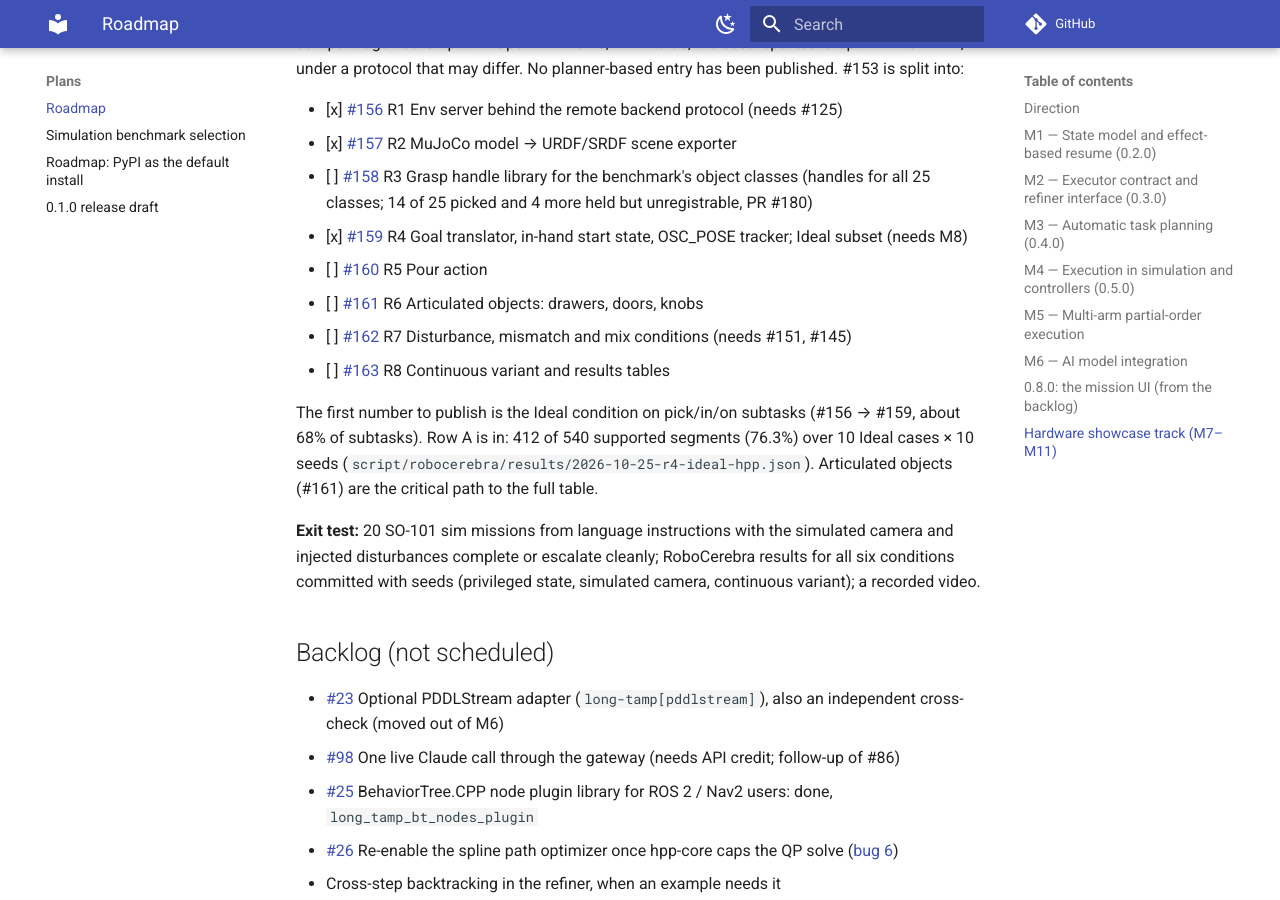
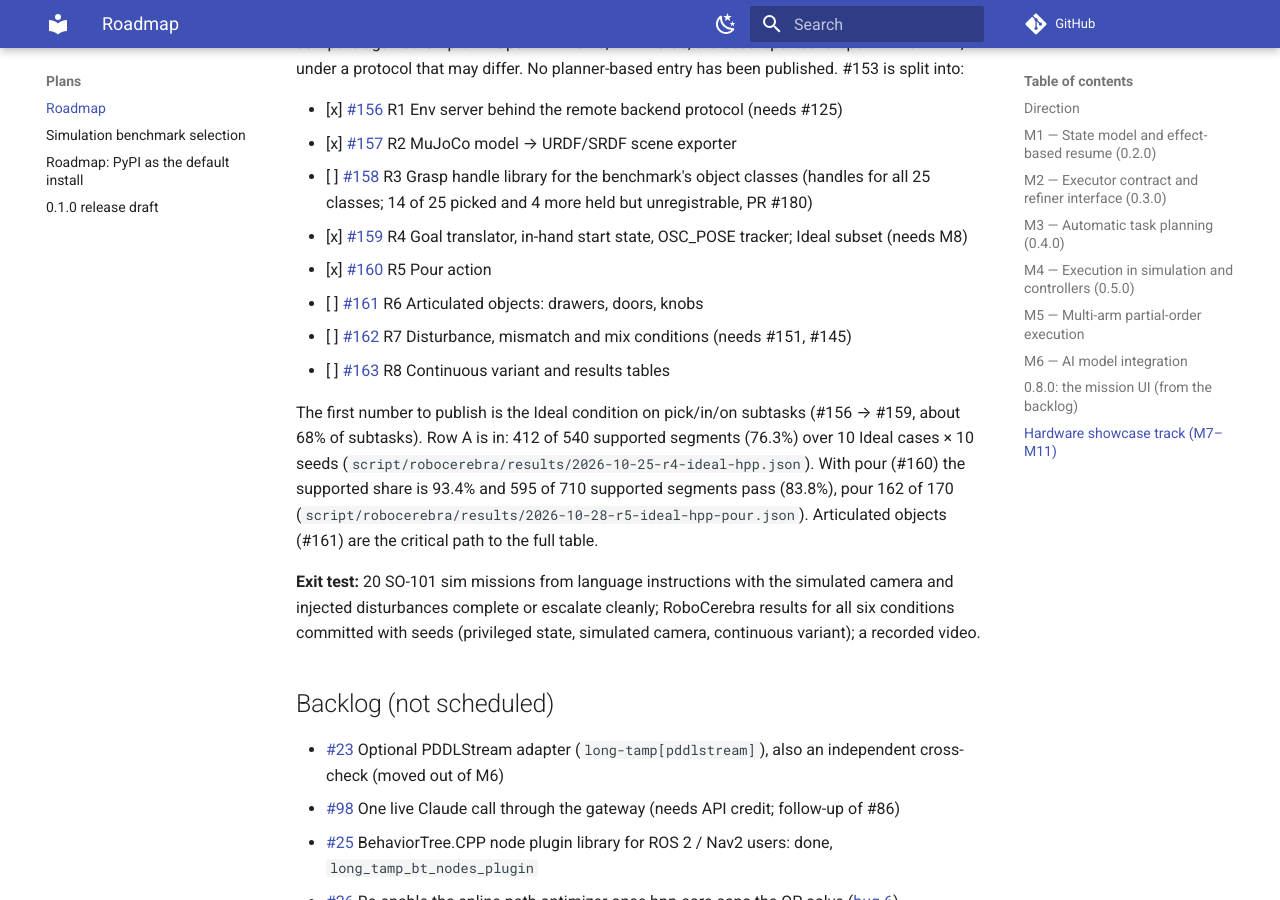
Before and after one commit to thanhndv212/long-tamp, an MkDocs documentation site: the page built from docs/plans/roadmap.md, in a window 1280 px wide and 900 px high, scrolled down 7547 px. Built offline with MkDocs 1.6.1 and Material for MkDocs 9.7.7, drawn with Linux system fonts in a browser that asks for light colours; comment, search, counter and statistics services are not loaded.

Commit message:
Record RoboCerebra row A with pour (#160)
Reran the R4 protocol (10 Ideal cases x seeds 0-9, every segment from
resume(k) with 150 steps) with the pour action. Pour passes in 162 of
170 segments; the 8 failures are case10's tomato-sauce pour, whose
0.5 m carry uses the budget before the tilt. The supported share rises
from 71% to 93%, supported segments passed from 412/540 to 595/710
(83.8%), all segments from 54.2% to 78.3%, and case3 and case8 now
succeed on every seed.

The README sets the R4 and R5 columns side by side with the updated
failure table, and the roadmap ticks R5.

```diff
--- a/docs/plans/roadmap.md
+++ b/docs/plans/roadmap.md
@@ -224,7 +224,7 @@ flowchart LR
   class R1,R2,R3,R4,R5,R6,R7,R8,X bench
   classDef done fill:#c8e6c9,stroke:#1b5e20,stroke-width:3px,color:#000
   classDef partial fill:#f1f8e9,stroke:#1b5e20,stroke-width:2px,stroke-dasharray:5 3,color:#000
-  class M8,R1,R2,R4 done
+  class M8,R1,R2,R4,R5 done
   class M7,R3 partial
   linkStyle 16,17,18,22,23,25 stroke:#e65100,stroke-width:3px
   linkStyle 0,1,2,3,5,6,7,10,11,12,13,26 stroke:#0d47a1,stroke-width:3px
@@ -326,14 +326,16 @@ planner-based entry has been published. #153 is split into:
 - [ ] [#158](https://github.com/thanhndv212/long-tamp/issues/158) R3 Grasp handle library for the benchmark's object classes
       (handles for all 25 classes; 14 of 25 picked and 4 more held but unregistrable, PR #180)
 - [x] [#159](https://github.com/thanhndv212/long-tamp/issues/159) R4 Goal translator, in-hand start state, OSC_POSE tracker; Ideal subset (needs M8)
-- [ ] [#160](https://github.com/thanhndv212/long-tamp/issues/160) R5 Pour action
+- [x] [#160](https://github.com/thanhndv212/long-tamp/issues/160) R5 Pour action
 - [ ] [#161](https://github.com/thanhndv212/long-tamp/issues/161) R6 Articulated objects: drawers, doors, knobs
 - [ ] [#162](https://github.com/thanhndv212/long-tamp/issues/162) R7 Disturbance, mismatch and mix conditions (needs #151, #145)
 - [ ] [#163](https://github.com/thanhndv212/long-tamp/issues/163) R8 Continuous variant and results tables
 
 The first number to publish is the Ideal condition on pick/in/on subtasks (#156 → #159, about
 68% of subtasks). Row A is in: 412 of 540 supported segments (76.3%) over 10 Ideal cases ×
-10 seeds (`script/robocerebra/results/2026-10-25-r4-ideal-hpp.json`). Articulated objects (#161) are the critical path to the full table.
+10 seeds (`script/robocerebra/results/2026-10-25-r4-ideal-hpp.json`). With pour (#160) the
+supported share is 93.4% and 595 of 710 supported segments pass (83.8%), pour 162 of 170
+(`script/robocerebra/results/2026-10-28-r5-ideal-hpp-pour.json`). Articulated objects (#161) are the critical path to the full table.
 
 **Exit test:** 20 SO-101 sim missions from language instructions with the simulated camera and injected disturbances complete or escalate cleanly; RoboCerebra results for all six conditions committed with seeds (privileged state, simulated camera, continuous variant); a recorded video.
 
```
Also changed, not shown: script/robocerebra/README.md (+39 -23 lines), 1 other file.
